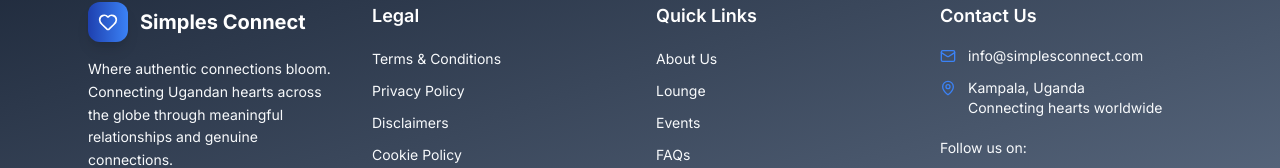
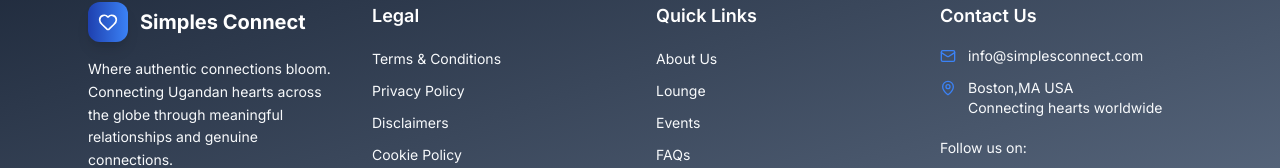
Before and after one commit to SimplesConnect/simples-connect, a React (Vite) app in the folder frontend/: page / in a window 1280 px wide. Shown: the part 588-756 px from the top of the page. Built offline with nearby package versions, Linux system fonts and the light colour scheme.

Commit message:
Update Footer.jsx

```diff
--- a/frontend/src/components/Footer.jsx
+++ b/frontend/src/components/Footer.jsx
@@ -120,7 +120,7 @@
               <div className="flex items-start gap-3">
                 <MapPin className="w-4 h-4 text-simples-sky flex-shrink-0 mt-0.5" />
                 <div className="text-simples-cloud text-sm">
-                  <p>Kampala, Uganda</p>
+                  <p>Boston,MA USA</p>
                   <p>Connecting hearts worldwide</p>
                 </div>
               </div>
```
